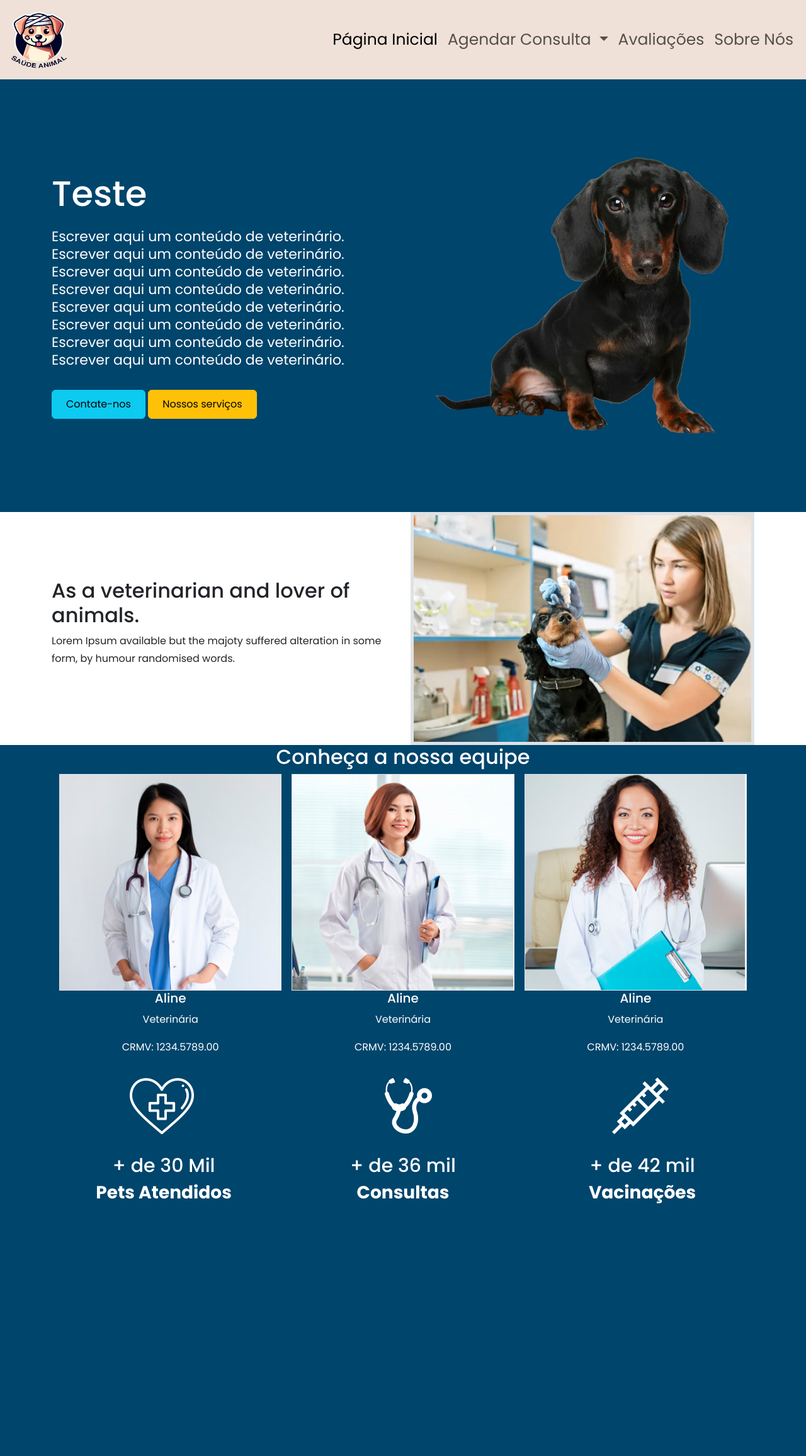
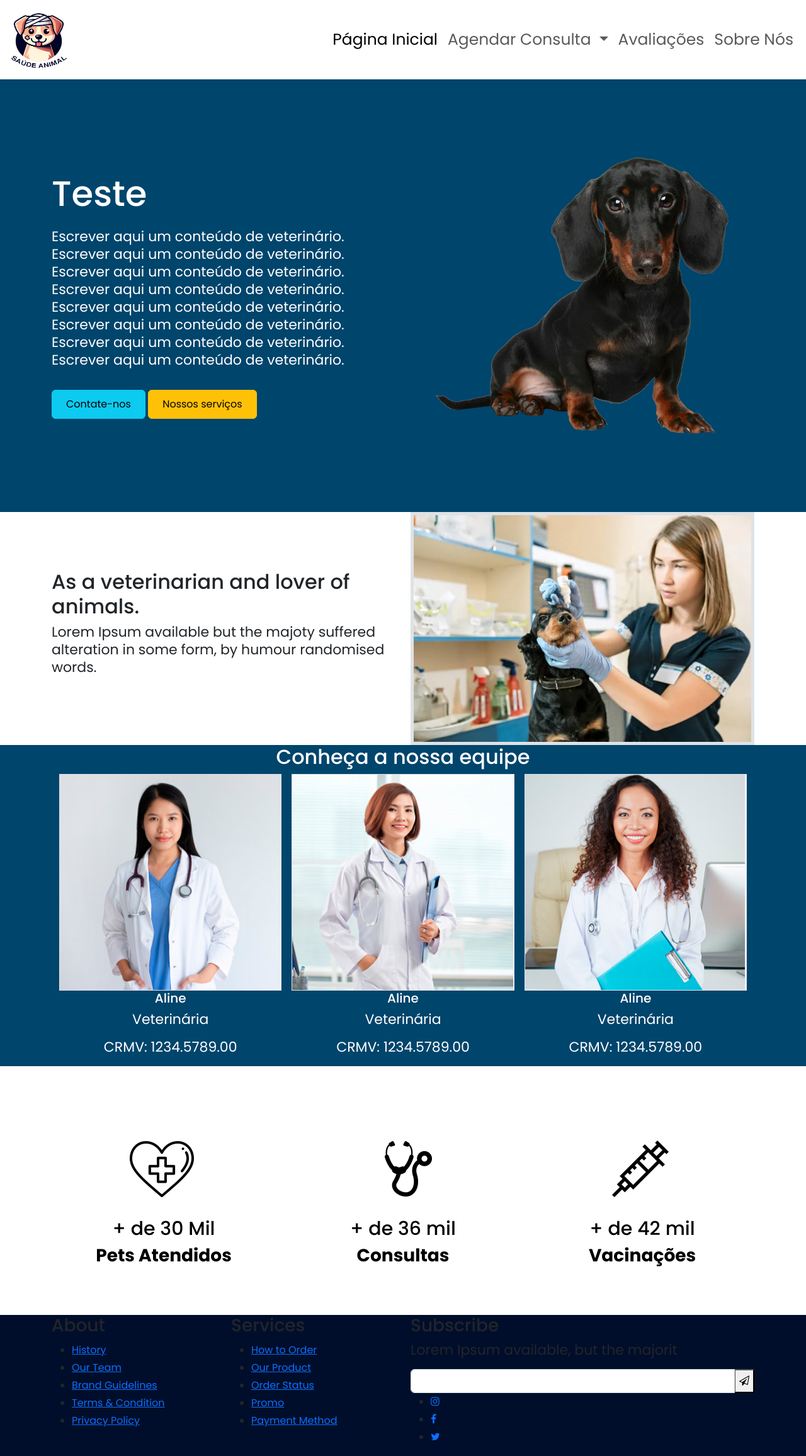
Before and after one commit to JoaoVictorCRP/ihc-clinica-veterinaria, a Flask app: page / in a window 1280 px wide. Shown: the whole page at 63% size. Before the commit the page ends 1911 px from the top, so only its background shows below. Run offline with Flask 3, Linux system fonts and the light colour scheme.

Commit message:
todo: footer

```diff
--- a/static/css/index.css
+++ b/static/css/index.css
@@ -1,10 +1,39 @@
+/* Banner  */
+
+section.banner-section {
+    background: var(--indigo-dye);
+    padding: 100px 0px;
+}
+
+.banner-text h1 {
+    color: #FFF;
+    font-size: 56px;
+    line-height: 68px;
+    margin-bottom: 20px;
+}
+
+.banner-text p {
+    color: #FFF;
+    font-size: 22px;
+    margin-bottom: 33px;
+}
+
+.banner-text {
+    max-width: 541px;
+}
+
+/* Dados */
+
 .stats-section {
     background-size: cover !important;
     padding: 100px 0px 70px;
+
 }
 
 .stats-box {
     text-align: center;
+    text-decoration: dashed;
+    font: #000;
 }
 
 .stats-box h2 {
--- a/static/css/style.css
+++ b/static/css/style.css
@@ -21,7 +21,7 @@ body{
 
 /* Navbar  */
 .navbar {
-    background: var(--champagne-pink);
+    background: #FFF;
 }
 
 .nav-item, .dropdown-item {
@@ -37,28 +37,8 @@ header {
     background: var(--champagne-pink);
 }
 
-/* Banner  */
-
-section.banner-section {
-    background: var(--indigo-dye);
-    padding: 100px 0px;
-}
-
-.banner-text h1 {
-    color: #FFF;
-    font-size: 56px;
-    line-height: 68px;
-    margin-bottom: 20px;
-}
-
-.banner-text p {
-    color: #FFF;
+p{
     font-size: 22px;
-    margin-bottom: 33px;
-}
-
-.banner-text {
-    max-width: 541px;
 }
 
 .btn {
@@ -69,3 +49,8 @@ section.banner-section {
 .right-img {
     background: red;
 }
+
+/* Footer */
+footer {
+    background: var(--cetacean-blue);
+}
--- /dev/null
+++ b/templates/contents/footer.html
@@ -0,0 +1,53 @@
+<div class="container">
+         <div class="row">
+            <div class="col-md-3">
+                <div class="footer-col footer-menu">
+                     <h3>About</h3>
+                      <ul>
+                        <li> <a href="">History</a> </li>
+                        <li> <a href="">Our Team</a> </li>
+                        <li> <a href="">Brand Guidelines</a> </li>
+                        <li> <a href="">Terms & Condition</a> </li>
+                        <li> <a href="">Privacy Policy</a> </li>
+                    </ul>
+
+                </div>
+             </div>
+
+
+             <div class="col-md-3">
+                <div class="footer-col footer-menu">
+                     <h3>Services</h3>
+                      <ul>
+                        <li> <a href="">How to Order</a> </li>
+                        <li> <a href="">Our Product</a> </li>
+                        <li> <a href="">Order Status</a> </li>
+                        <li> <a href="">Promo</a> </li>
+                        <li> <a href="">Payment Method</a> </li>
+                    </ul>
+
+                </div>
+             </div>
+
+             <div class="col-md-6">
+                 <div class="subscribe-form">
+                      <h3>Subscribe </h3>
+                     <p> Lorem Ipsum available, but the majorit </p>
+                     <form>
+                        <div class="input-group">
+                            <input type="email" class="form-control">
+                            <button type="submit"><i class="fa fa-paper-plane-o" aria-hidden="true"></i></button>
+                         </div>
+                     </form>
+                     <ul class="footer-social">
+                      <li> <a href=""> <i class="fa fa-instagram" aria-hidden="true"></i></a>  </li>
+                           <li> <a href=""> <i class="fa fa-facebook" aria-hidden="true"></i></a>  </li>
+                           <li> <a href=""><i class="fa fa-twitter" aria-hidden="true"></i></a>  </li>
+                     </ul>
+                 </div>
+             </div>
+
+
+
+        </div>
+</div>
--- a/templates/index.html
+++ b/templates/index.html
@@ -106,38 +106,40 @@
 
 
    <!-- Dados de atendimento -->
-   <section class="dark">
+   <section class="stats-section">
         <div class="container">
             <div class="row">
                 <div class="col-lg-4">
                     <div class="stats-box">
-                        <img src="../static/images/dados/icon1.png" alt="">
-                        <h2>+ de 30 Mil</h2>
-                        <h3>Pets Atendidos</h3>
+                        <img src="../static/images/dados/icon1-pto.png" alt="">
+                        <h2 style="color: black;">+ de 30 Mil</h2>
+                        <h3 style="color: black;">Pets Atendidos</h3>
                     </div>
                 </div>
 
 
                 <div class="col-lg-4">
                     <div class="stats-box">
-                        <img src="../static/images/dados/icon2.png" alt="">
-                        <h2>+ de 36 mil</h2>
-                        <h3>Consultas</h3>
+                        <img src="../static/images/dados/icon2-pto.png" alt="">
+                        <h2 style="color: black;">+ de 36 mil</h2>
+                        <h3 style="color: black;">Consultas</h3>
                     </div>
                 </div>
 
                 <div class="col-lg-4">
                     <div class="stats-box">
-                        <img src="../static/images/dados/icon3.png" alt="">
-                        <h2>+ de 42 mil</h2>
-                        <h3>Vacinações</h3>
+                        <img src="../static/images/dados/icon3-pto.png" alt="">
+                        <h2 style="color: black;">+ de 42 mil</h2>
+                        <h3 style="color: black;">Vacinações</h3>
                     </div>
                 </div>
             </div>
         </div>
     </section>
 
-
+    <footer>
+        {% include './contents/footer.html'%}
+    </footer>
     <script src="https://cdn.jsdelivr.net/npm/bootstrap@5.3.3/dist/js/bootstrap.bundle.min.js" integrity="sha384-YvpcrYf0tY3lHB60NNkmXc5s9fDVZLESaAA55NDzOxhy9GkcIdslK1eN7N6jIeHz" crossorigin="anonymous"></script>
 </body>
 </html>
```
Also changed, not shown: CasoUso.png (added), static/images/dados/icon1-pto.png (added), static/images/dados/icon2-pto.png (added), static/images/dados/icon3-pto.png (added).
